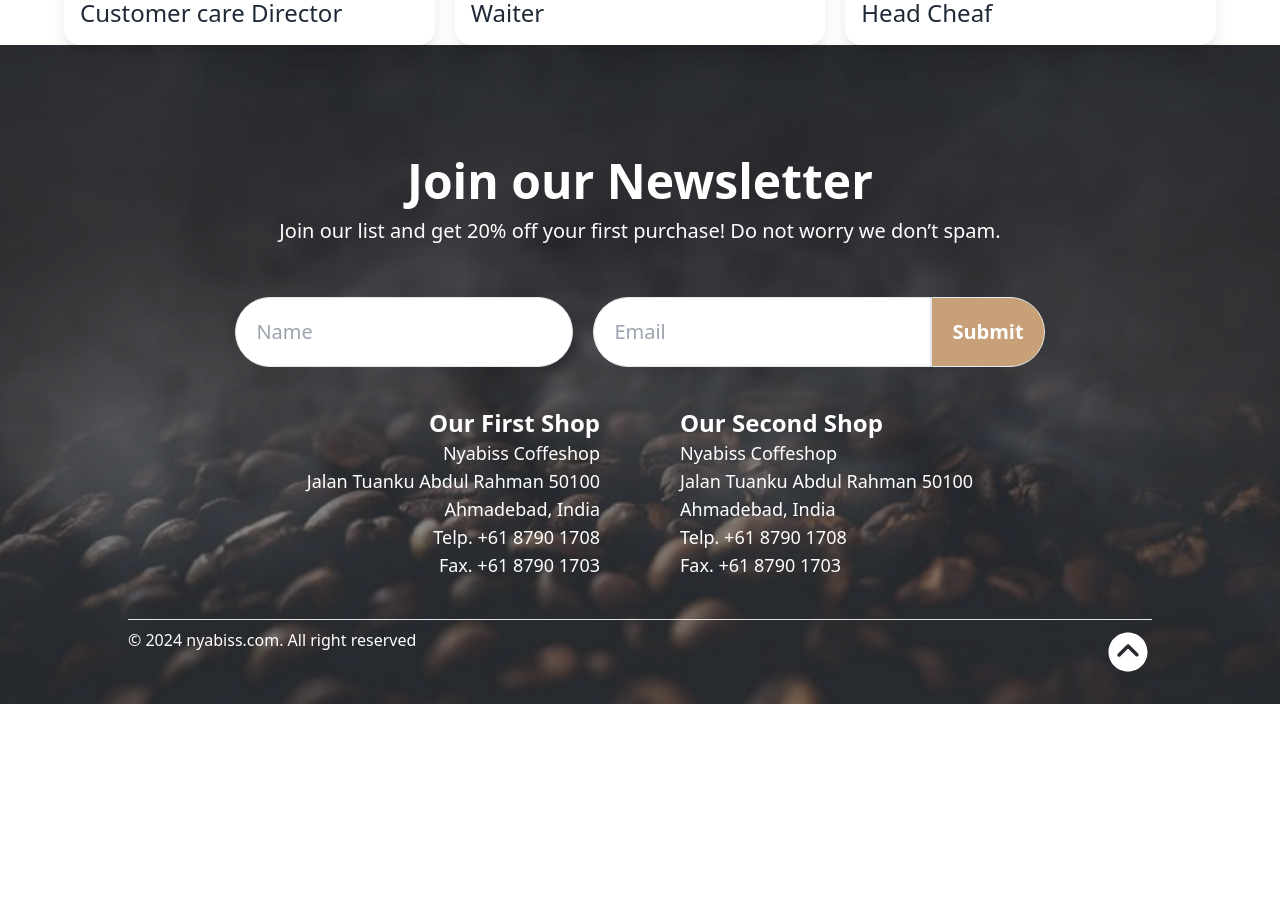
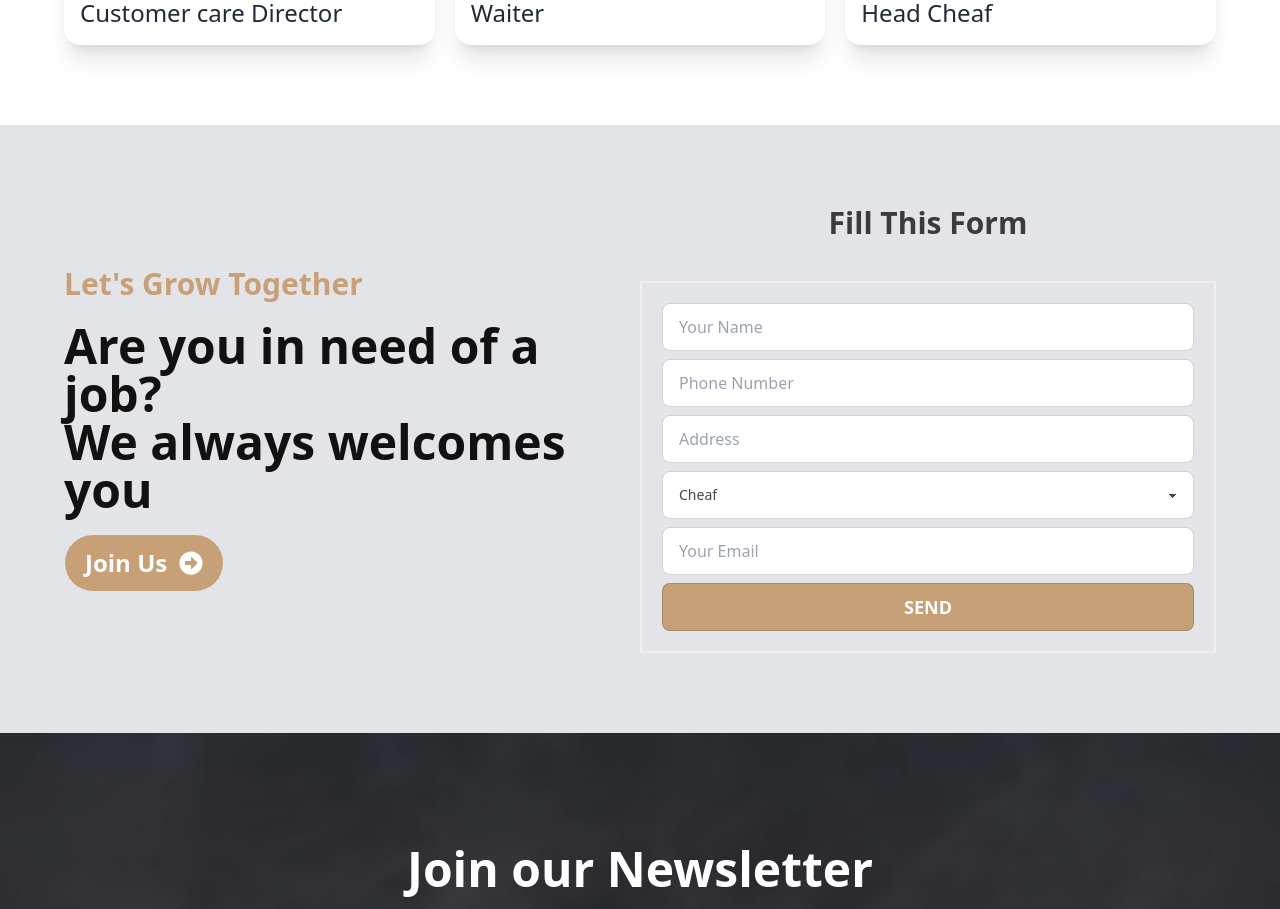
Before and after one commit to Saifulkhandaker/cafe-client, a React (Vite) app: page /ourTeam in a window 1280 px wide. Shown: the part 2080-2989 px from the top of the page. Before the commit the page ends 2784 px from the top, so only its background shows below. Built offline with nearby package versions, Linux system fonts and the light colour scheme.

Commit message:
join us form added in team page

```diff
--- a/src/Pages/OurTeam/OurTeam.jsx
+++ b/src/Pages/OurTeam/OurTeam.jsx
@@ -1,4 +1,5 @@
 import coverimg from '../../assets/Images/Others/cover.jpg';
+import { FaArrowAltCircleRight } from "react-icons/fa";
 import { Helmet } from 'react-helmet';
 import Cover from '../Shared/Cover';
 import team1 from '../../assets/Images/Team/team1.jpg'
@@ -25,7 +26,8 @@ const OurTeam = () => {
                     <h3 className='text-2xl text-[#3B3B3B] font-medium leading-relaxed'>Our team members work collaboratively to ensure guests have a comfortable stay. From front desk staff to housekeeping and catering, each member contributes to exceptional hospitality and memorable experiences.</h3>
                 </div>
             </div>
-            <div className='w-[90%] mx-auto grid grid-cols-1 md:grid-cols-2 lg:grid-cols-3 gap-5'>
+            {/* member parts */}
+            <div className='w-[90%] mx-auto grid grid-cols-1 md:grid-cols-2 lg:grid-cols-3 gap-5 pb-20'>
                 {/* card 1 */}
                 <div className="card card-compact  bg-base-100 shadow-xl">
                     <figure><img src={team1} alt="Team" /></figure>
@@ -75,6 +77,33 @@ const OurTeam = () => {
                     </div>
                 </div>
             </div>
+            {/* Join Us */}
+            <div className='bg-[#E3E4E8] '>
+                <div className='w-[90%] mx-auto py-20 lg:flex justify-between items-center'>
+                    <div className='flex-1 space-y-5'>
+                        <h3 className='text-3xl font-bold text-[#C8A077]'>Let's Grow Together</h3>
+                        <h1 className='text-3xl lg:text-5xl font-bold text-[#111111] leading-relaxed'>Are you in need of a job? <br /> We always welcomes you</h1>
+                        <button className='flex items-center gap-3 text-2xl font-bold text-white py-3 px-5 border rounded-full bg-[#C8A077]'>Join Us <FaArrowAltCircleRight /> </button>
+                    </div>
+                    <div className='flex-1 w-full'>
+                        <h3 className='text-3xl font-bold text-[#3B3B3B] lg:text-center pb-10 mt-10 lg:mt-0'>Fill This Form</h3>
+                        <form className='space-y-2 border-2 border-[#f0f0f0] px-5 py-5'>
+                                <input type="text" placeholder="Your Name" required className="text-[#474747] input input-bordered w-full" />
+                                <input type="number" placeholder="Phone Number" required className="text-[#474747] input input-bordered w-full" />
+                                <input type="text" placeholder="Address" required className="text-[#474747] input input-bordered w-full" />
+                                <select
+                                    name="priority" placeholder="Looking Position" required className="text-[#474747] select select-bordered w-full ">
+                                    <option>Cheaf</option>
+                                    <option>Waiter</option>
+                                    <option>Director</option>
+                                </select>
+                                <input type="email" placeholder="Your Email" required className="text-[#474747] input input-bordered w-full" />
+                                <input type="submit" value="SEND" className="text-white text-lg font-bold bg-[#C8A077] input input-bordered w-full" />
+                        </form>
+
+                    </div>
+                </div>
+            </div>
         </div>
     );
 };
```
